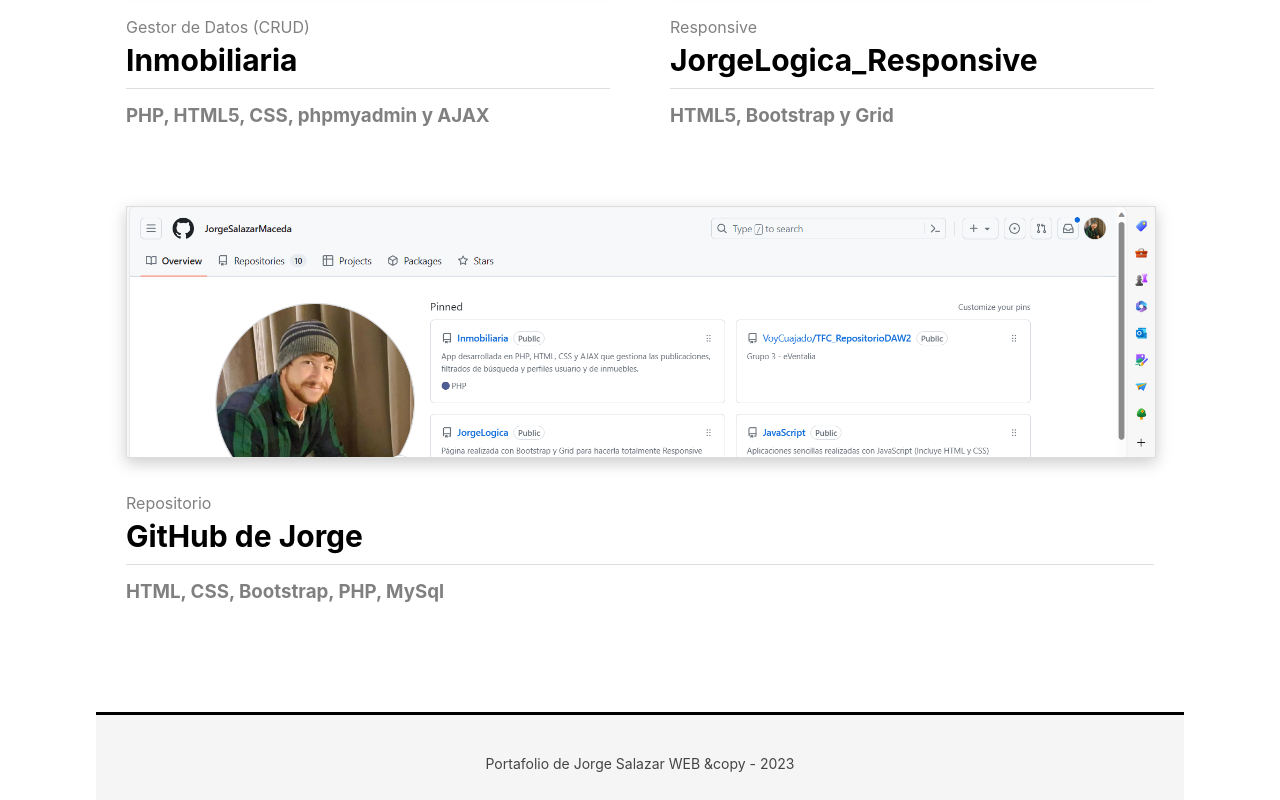
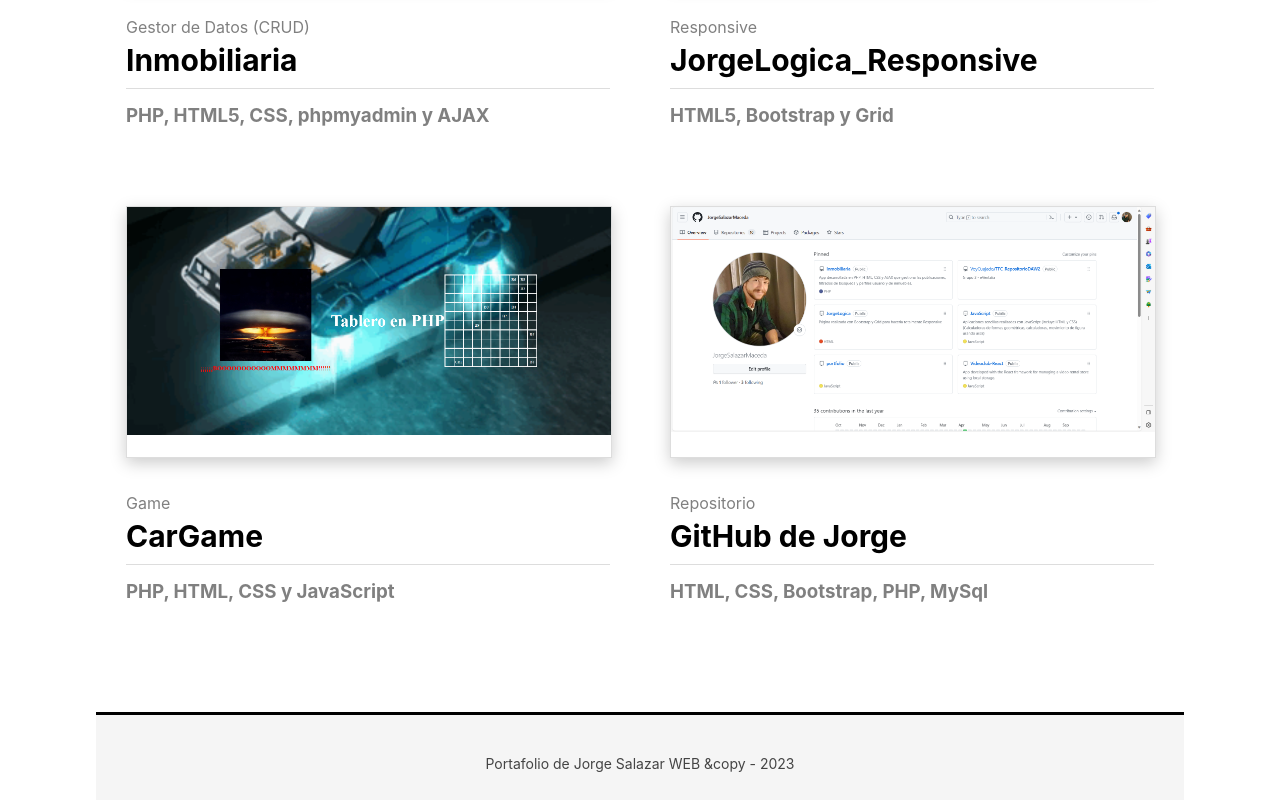
Before and after one commit to JorgeSalazarMaceda/PortafolioJorge, a React (Create React App) app: page /portafolio in a window 1280 px wide. Shown: the part 1045-1845 px from the top of the page. Built offline with nearby package versions, Linux system fonts and the light colour scheme.

Commit message:
Subimos los cambios de url de php con git hasta ver como desplegar php. Se añade Coche

```diff
--- a/src/data/trabajos.js
+++ b/src/data/trabajos.js
@@ -11,7 +11,7 @@
     {
         'id':'eVentalia',
         'nombre':'eVentalia',
-        'url':'https://www.youtube.com/watch?v=8ui9umU0C2g&ab_channel=manchesterorchVEVO',
+        'url':'https://github.com/JorgeSalazarMaceda',
         'tecnologias':'PHP, CSS, Bootstrap, API PHPMailer, API Conekta y phpmyadmin',
         'categorias':'Red Social',
         'descripcion':'Red Social para creación de eventos, con registro y creación personal del perfil de usuario, reseñas, inserción de imágenes, iconos informativos, responsive, CRUD, MVC, Foro de conversación.'
@@ -27,7 +27,7 @@
     {
         'id':'inmobiliaria',
         'nombre':'Inmobiliaria',
-        'url':'https://www.youtube.com/watch?v=8ui9umU0C2g&ab_channel=manchesterorchVEVO',
+        'url':'https://github.com/JorgeSalazarMaceda',
         'tecnologias':'PHP, HTML5, CSS, phpmyadmin y AJAX',
         'categorias':'Gestor de Datos (CRUD)',
         'descripcion':'App desarrollada en PHP, HTML, CSS y AJAX que gestiona las publicaciones, filtrados de búsqueda y perfiles usuario y de inmuebles.'
@@ -41,6 +41,14 @@
         'descripcion':'Página realizada con Bootstrap y Grid para hacerla totalmente Responsive.'
     },
     {
+        'id':'cargame',
+        'nombre':'CarGame',
+        'url':'https://github.com/JorgeSalazarMaceda',
+        'tecnologias':'PHP, HTML, CSS y JavaScript',
+        'categorias':'Game',
+        'descripcion':'Implementation of a Minesweeper game in PHP and CSS, using the DOM and JavaScript events to enable car movement. When the car touches a bomb, an explosion occurs. Collision detection has also been handled.'
+    },
+    {
         'id':'gitJorge',
         'nombre':'GitHub de Jorge',
         'url':'https://github.com/JorgeSalazarMaceda',
```
Also changed, not shown: public/images/cargame.png (added).
